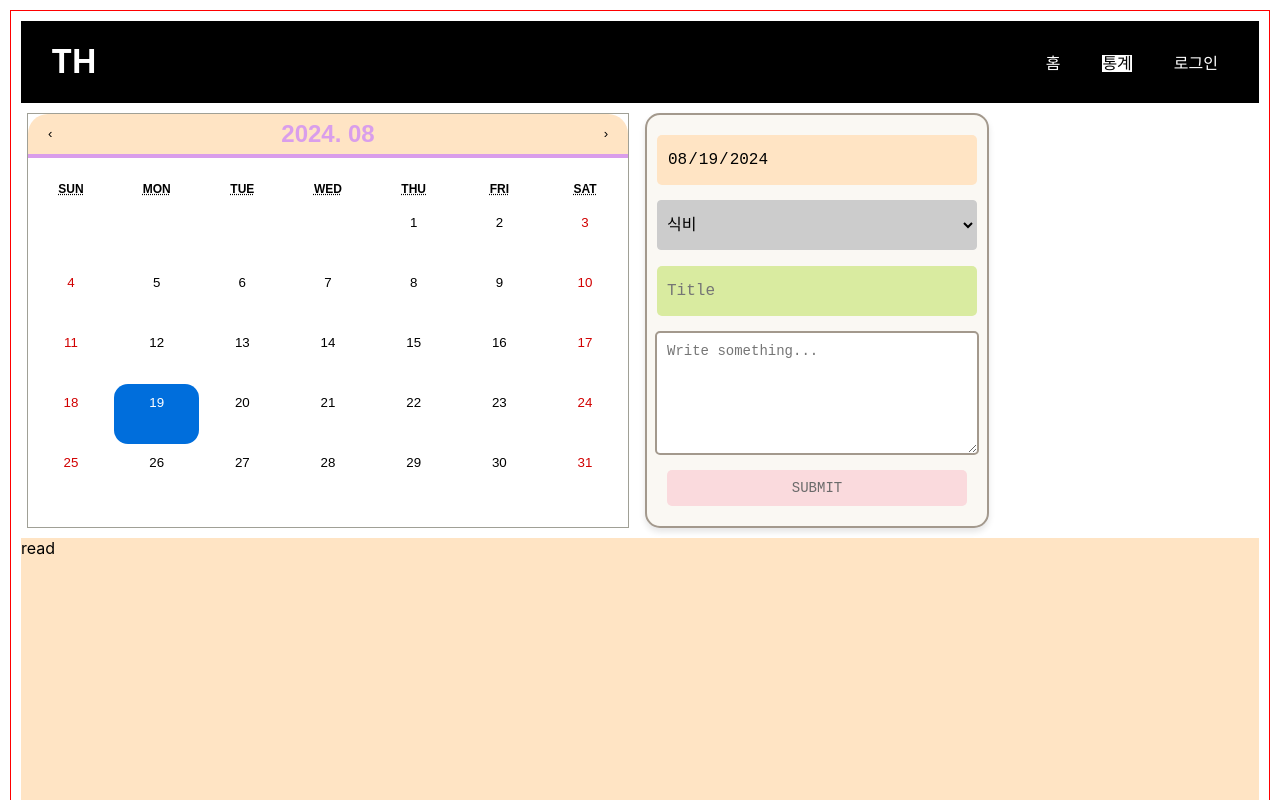
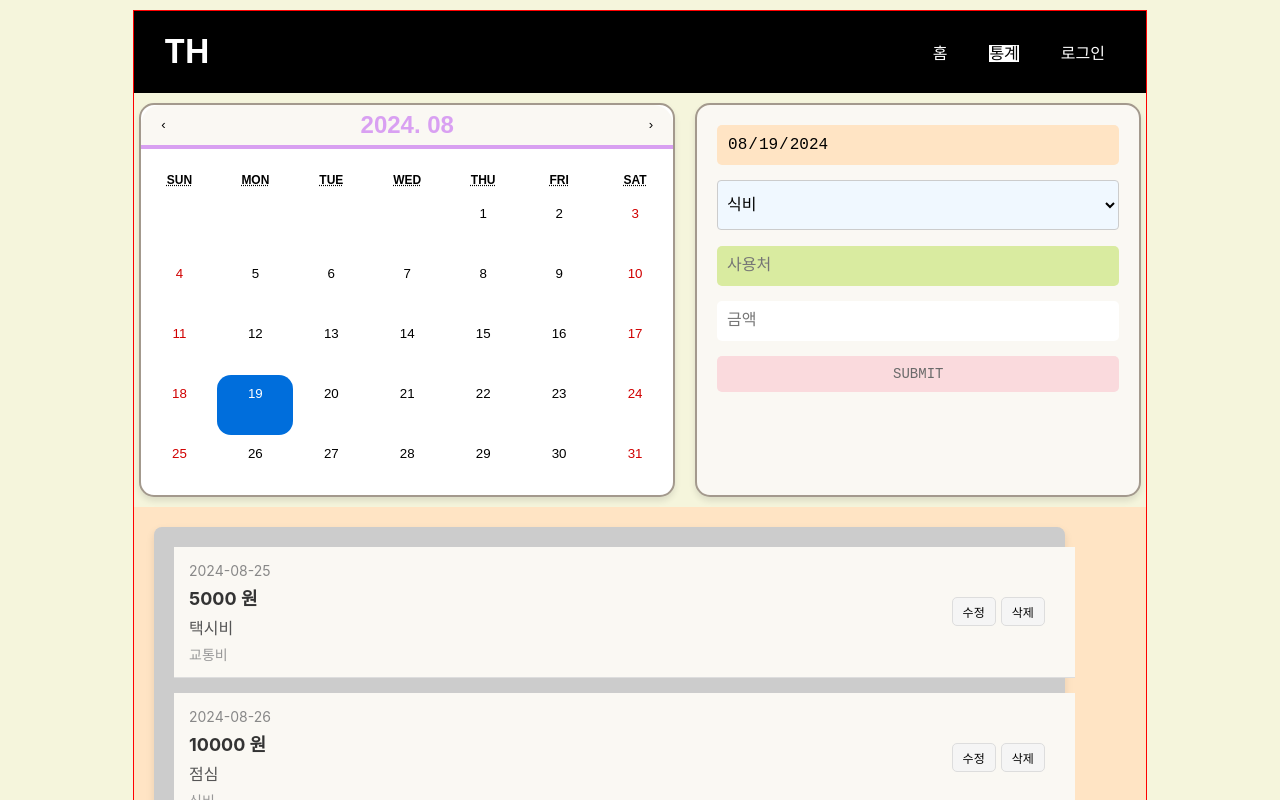
Before and after one commit to PiscesTH/hab, a React (Create React App) app: page / in a window 1280 px wide. Both pictures are taken after a click on the button "통계". Shown: the top 800 px of the page. Built offline with nearby package versions, Linux system fonts and the light colour scheme.

Commit message:
2024-08-27

```diff
--- a/src/App.css
+++ b/src/App.css
@@ -1,9 +1,26 @@
+* {
+  box-sizing: border-box;
+}
+
+html {
+  background-color: beige;
+}
+
+.body {
+  display: flex;
+  justify-content: center;
+  align-items: center;
+  height: auto; /* 화면 높이에 맞게 조정 */
+  margin: 0; /* 기본 여백 제거 */
+}
+
 .container {
   display: grid;
-  grid-template-rows: auto 1500px 150px;
+  grid-template-rows: auto auto 150px;
   gap: 10px;
   border: solid 1px red;
-  padding: 10px;
+  width: 1014px;
+
   grid-template-areas:
     "header"
     "main"
@@ -12,6 +29,7 @@
 
 main {
   grid-area: main;
+  width: 1012px;
 }
 
 .main-container {
@@ -34,13 +52,12 @@ main {
   display: flex;
   align-items: center;
   justify-content: center;
+  width: 500px;
+  height: 500px;
 }
 
 .body {
-  box-sizing: border-box;
   margin: 10px;
-  max-width: 1500px;
-  min-width: 1000px;
 }
 
 a {
@@ -152,6 +169,7 @@ p {
 footer {
   grid-area: footer;
   background-color: orange;
+  margin-top: 10px;
 }
 
 .header-container {
@@ -177,13 +195,13 @@ footer {
 }
 
 /* tmp list */
-.list-container {
+.second-page-container {
   width: 100%;
   height: 100%;
   display: grid;
   gap: 10px;
   grid-template-rows: auto 1fr;
-  grid-template-columns: 1fr 1fr;
+  grid-template-columns: 1.2fr 1fr;
   grid-template-areas:
   "calendar form"
   "read read"
@@ -200,10 +218,13 @@ footer {
   width: 98% !important;
   grid-area: calendar;
   margin: 0 auto;
+  border: 2px solid #a3998d !important;
+  border-radius: 15px;
+  box-shadow: 0 4px 6px rgba(0, 0, 0, 0.1); /* Soft shadow */
 }
 
 .react-calendar__navigation {
-  background: bisque;
+  background: #FAF8F3;
   border-bottom: 4px solid #d392f1dc;
   height: 90px;
   border-radius: 20px 20px 0 0;
@@ -260,7 +281,7 @@ span {
 /* form */
 .form-container {
   grid-area: form;
-  width: 300px; /* Adjust the width as needed */
+  width: 98%; /* Adjust the width as needed */
   padding: 20px;
   background-color: #FAF8F3; /* Light cream color */
   border-radius: 15px; /* Rounded corners */
@@ -269,15 +290,18 @@ span {
   flex-direction: column;
   align-items: center;
   box-shadow: 0 4px 6px rgba(0, 0, 0, 0.1); /* Soft shadow */
+  margin: 0px auto;
 }
 
 .form-date,
-.form-title {
+.form-title,
+.form-expense {
   width: 100%;
   height: 40px;
   margin-bottom: 15px;
   padding: 5px 10px;
   background-color: #D9EBA0; /* Light green color */
+  /* border: 2px solid #a3998d; */
   border: none;
   border-radius: 5px;
   font-size: 16px;
@@ -288,16 +312,8 @@ span {
   background-color: bisque;
 }
 
-.form-textarea {
-  width: 100%;
-  height: 100px;
-  margin-bottom: 15px;
-  padding: 10px;
+.form-expense {
   background-color: #FFF;
-  border: 2px solid #a3998d;
-  border-radius: 5px;
-  font-size: 14px;
-  font-family: 'Courier New', Courier, monospace;
 }
 
 .form-submit {
@@ -340,15 +356,13 @@ input[type="date"]::-ms-clear {
 
 /* select */
 select {
-  min-width: 320px;
   width: 100%;
   height: 50px;
   padding: 0 5px;
   border: 1px solid #ccc;
   border-radius: 4px;
-  box-sizing: border-box;
   margin-bottom: 16px;
-  background-color: #ccc;
+  background-color: aliceblue;
   font-size: 16px;
 }
 
@@ -356,3 +370,87 @@ input[type="text"]:focus, select:focus, textarea:focus {
   outline: none;
   border: 2px solid #555;
 }
+
+.list-item {
+  width: 100%;
+  height: 100px;
+  background-color: #FAF8F3;
+  margin-bottom: 5px;
+  box-sizing: content-box;
+}
+
+.list-container {
+  display: flex;
+  flex-direction: column;
+  width: 90%;
+  padding: 20px;
+  margin: 20px;
+  border-radius: 8px;
+  background-color: #ccc;
+  box-shadow: 0 4px 8px rgba(0, 0, 0, 0.1);
+}
+
+.list-item {
+  position: relative;
+  display: flex;
+  flex-direction: column;
+  margin-bottom: 15px;
+  padding: 15px;
+  border-bottom: 1px solid #ddd;
+}
+
+.list-item:last-child {
+  border-bottom: none;
+}
+
+.list-item-date {
+  font-size: 14px;
+  color: #888;
+  margin-bottom: 5px;
+}
+
+.list-item-expense {
+  font-size: 18px;
+  font-weight: bold;
+  color: #333;
+  margin-bottom: 5px;
+}
+
+.list-item-title {
+  font-size: 16px;
+  color: #555;
+  margin-bottom: 5px;
+}
+
+.list-item-category {
+  font-size: 14px;
+  color: #999;
+}
+
+.list-item-content {
+padding-right: 100px;
+}
+
+.list-item-buttons {
+  position: absolute;
+  top: 50px;
+  right: 30px;
+  display: flex;
+  gap: 5px;
+}
+
+.edit-button,
+.delete-button {
+  background-color: #f5f5f5;
+  border: 1px solid #ddd;
+  padding: 5px 10px;
+  cursor: pointer;
+  font-size: 12px;
+  border-radius: 5px;
+  transition: background-color 0.3s ease;
+}
+
+.edit-button:hover,
+.delete-button:hover {
+  background-color: #e0e0e0;
+}
--- a/src/App.js
+++ b/src/App.js
@@ -36,11 +36,43 @@ function MainPage() {
   );
 }
 
-function List() {
+function SecondPage() {
   const [date, setDate] = useState(new Date());
+  const tmpData = [
+    {
+      expense: "5000",
+      title: "택시비",
+      date: "2024-08-25",
+      category: "교통비",
+    },
+    {
+      expense: "10000",
+      title: "점심",
+      date: "2024-08-26",
+      category: "식비",
+    },
+    {
+      date: "2024-08-26",
+      expense: "15000",
+      title: "Groceries",
+      category: "Food",
+    },
+    {
+      date: "2024-08-27",
+      expense: "7500",
+      title: "Transport",
+      category: "Travel",
+    },
+    {
+      date: "2024-08-28",
+      expense: "120000",
+      title: "Electricity Bill",
+      category: "Utilities",
+    },
+  ];
 
   return (
-    <div className="list-container">
+    <div className="second-page-container">
       <Calendar
         onChange={setDate}
         value={date}
@@ -53,11 +85,10 @@ function List() {
         prev2Label={null}
         minDetail="year"
       ></Calendar>
-      {/* useEffect(() => {
-        console.log(date)
-      }, [date]); */}
       <MyForm date={date} setDate={setDate} />
-      <div className="read">read</div>
+      <div className="read">
+        <List data={tmpData}></List>
+      </div>
     </div>
   );
 }
@@ -69,16 +100,17 @@ function MyForm(props) {
     props.setDate(event.target.value);
   };
 
-  const changeTitle = (event)=> {
+  const changeTitle = (event) => {
     // const targetValue = event.target.value;
     const targetValue = event.target.options[event.target.selectedIndex].text;
     // document.querySelector('form-title').setAttribute('value', {targetValue});
     setSelectedValue(targetValue);
-  }
+  };
 
   const [selectedValue, setSelectedValue] = useState();
 
   return (
+    // <form>
     <div className="form-container">
       <input
         type="date"
@@ -92,12 +124,36 @@ function MyForm(props) {
         <option value="orange">공과금</option>
         <option value="melon">기타</option>
       </select>
-      <input type="text" className="form-title" placeholder="Title" value={selectedValue}/>
-      <textarea
-        className="form-textarea"
-        placeholder="Write something..."
-      ></textarea>
+      <input
+        type="text"
+        className="form-title"
+        placeholder="사용처"
+        value={selectedValue}
+      />
+      <input className="form-expense" placeholder="금액"></input>
       <button className="form-submit">SUBMIT</button>
+    </div>
+    // </form>
+  );
+}
+
+function List({ data }) {
+  return (
+    <div className="list-container">
+      {data.map((item, index) => (
+        <div className="list-item" key={index}>
+          <div className="list-item-buttons">
+            <button className="edit-button">수정</button>
+            <button className="delete-button">삭제</button>
+          </div>
+          <div className="list-item-content">
+            <div className="list-item-date">{item.date}</div>
+            <div className="list-item-expense">{item.expense} 원</div>
+            <div className="list-item-title">{item.title}</div>
+            <div className="list-item-category">{item.category}</div>
+          </div>
+        </div>
+      ))}
     </div>
   );
 }
@@ -117,7 +173,7 @@ function App() {
                   <ul className="header-nav">
                     <li>
                       <button>
-                        <NavLink exact to="/">
+                        <NavLink exact="true" to="/">
                           홈
                         </NavLink>
                       </button>
@@ -137,11 +193,11 @@ function App() {
           </header>
           <main>
             <Routes>
-              <Route exact path="/" element={<MainPage />}></Route>
-              <Route path="/list" element={<List />}></Route>
+              <Route exact="true" path="/" element={<MainPage />}></Route>
+              <Route path="/list" element={<SecondPage />}></Route>
             </Routes>
           </main>
-          <footer></footer>
+          <footer>footer</footer>
         </div>
       </div>
     </div>
--- a/src/Chart.js
+++ b/src/Chart.js
@@ -36,18 +36,19 @@ const renderCustomizedLabel = ({
     </text>
   );
 };
+
 export default class Chart extends PureComponent {
   render() {
     return (
-      <ResponsiveContainer  width={'70%'} height={'70%'}>
+      <ResponsiveContainer  width={'100%' } height={'100%'}>
         <PieChart>
           <Pie
             data={data}
             cx={'50%'}
-            cy={'50%'}
+            cy={'37%'}
             labelLine={false}
             label={renderCustomizedLabel}
-            outerRadius={200}
+            outerRadius={120} /* 차트 자체의 크기 */
             fill="#8884d8"
             dataKey="value"
           >
```
